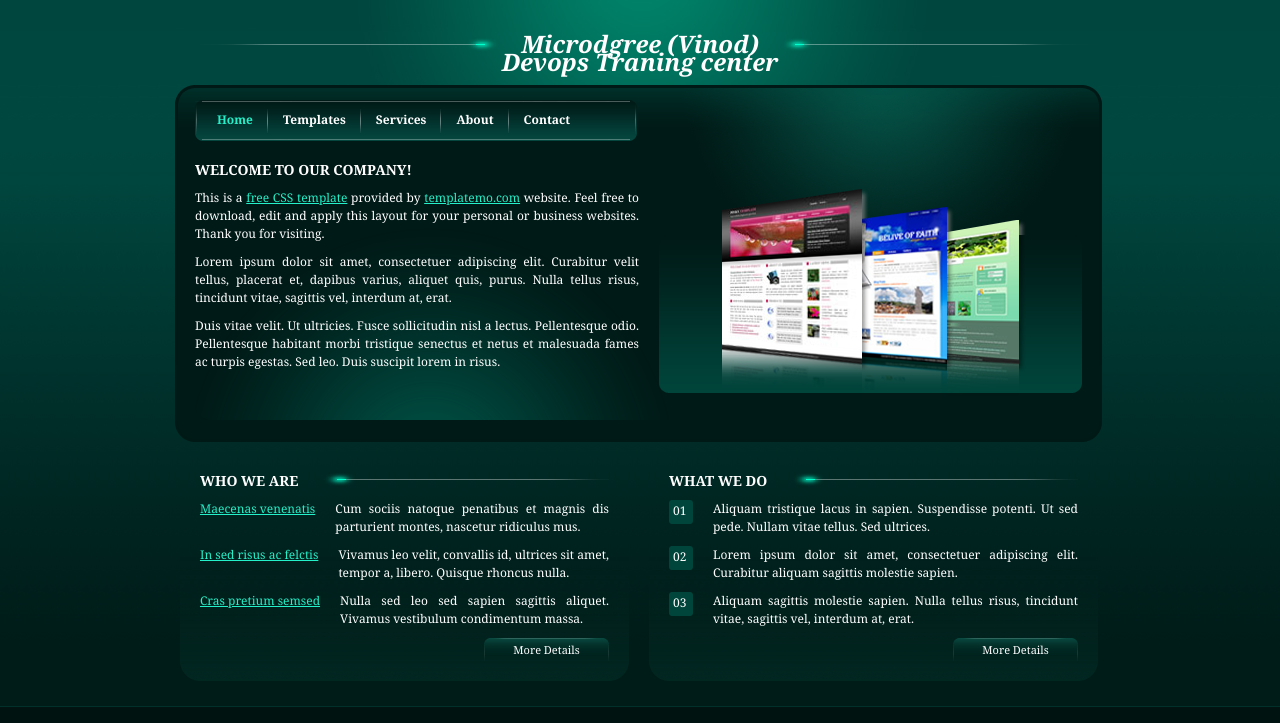
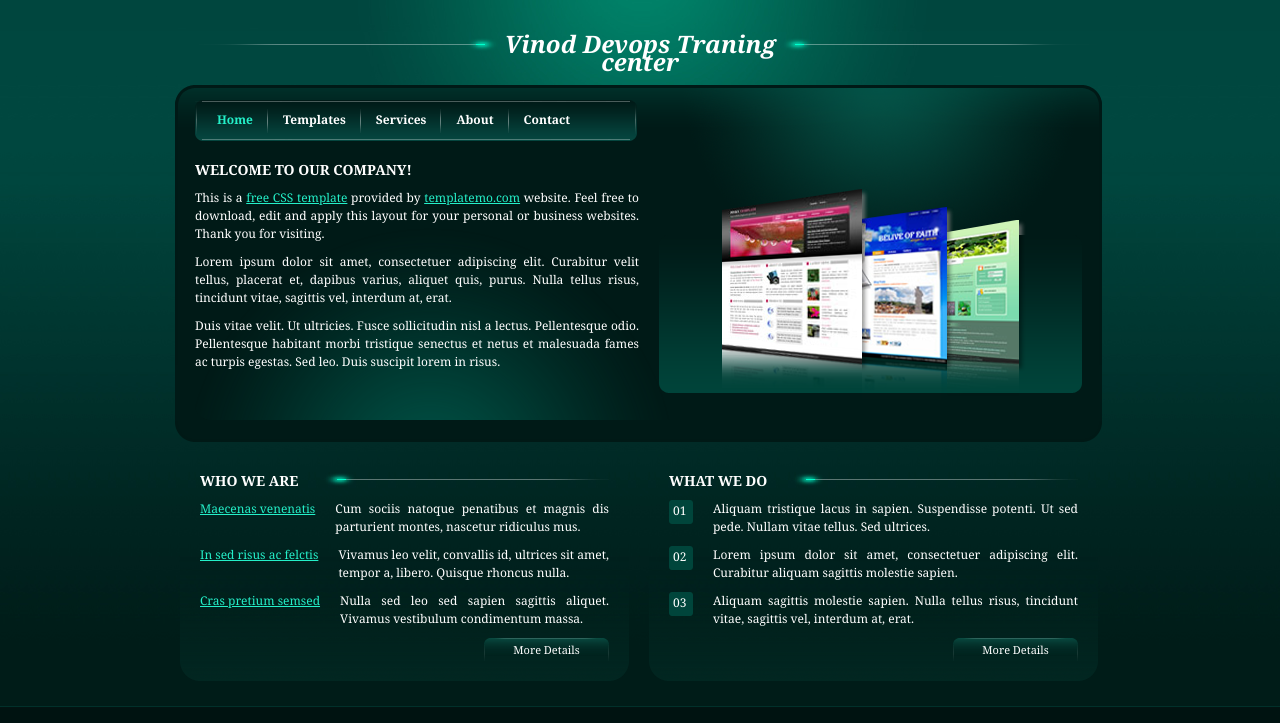
Before and after one commit to Shanascloud/My_Project, a plain HTML site: page source/index.html in a window 1280 px wide. Shown: the top 723 px of the page. Drawn offline with Linux system fonts and the light colour scheme.

Commit message:
Update index.html

```diff
--- a/source/index.html
+++ b/source/index.html
@@ -15,7 +15,7 @@
                 &nbsp;
                 </div>
                 <div id="templatemo_logo">
-                	Microdgree (Vinod) Devops Traning center
+                	Vinod Devops Traning center
                 </div>
                 <div id="templatemo_logo_right">
                 &nbsp;
```
